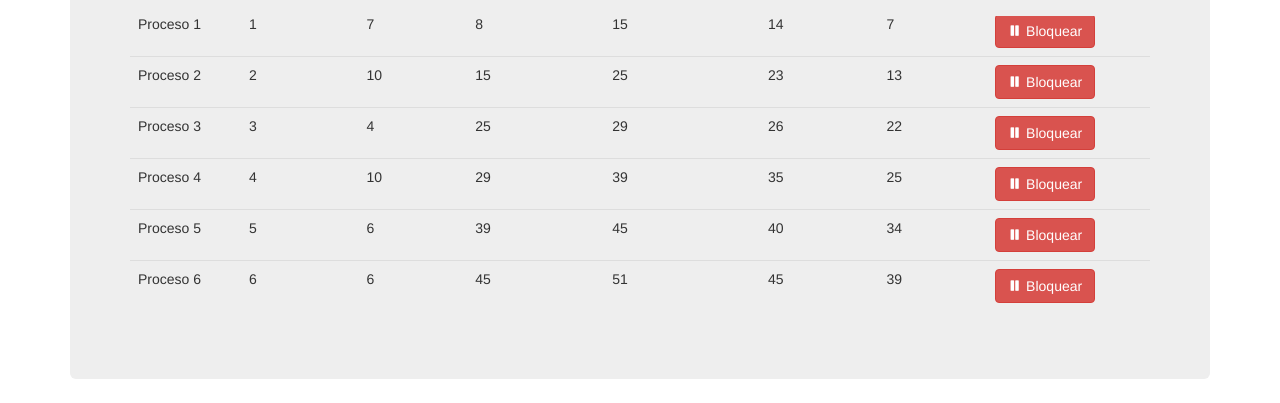
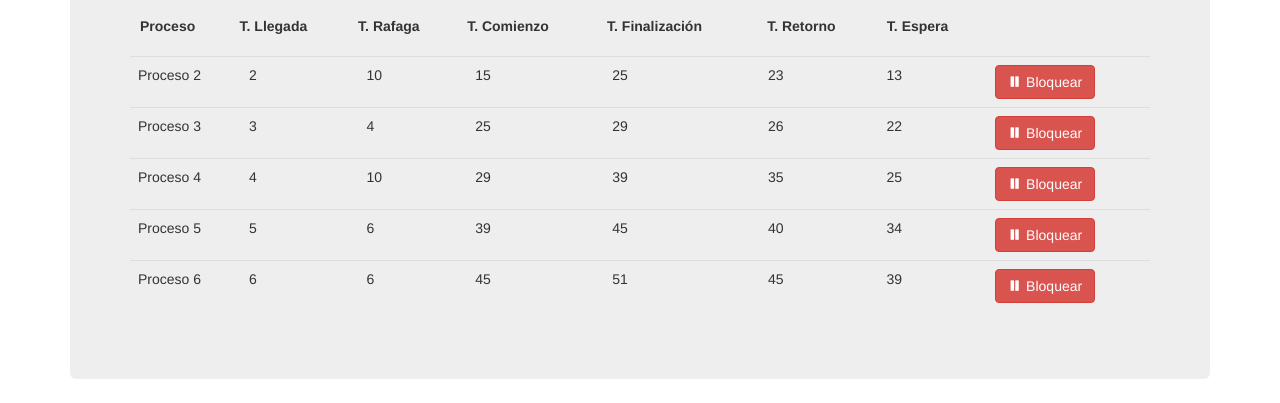
Before and after one commit to jkevingutierrez/planificacion-fcfs, a plain HTML site: page index.html in a window 1280 px wide. Shown: the part 211-614 px from the top of the page. Drawn offline with Linux system fonts and the light colour scheme.

Commit message:
Fixed thead

```diff
--- a/css/fcfs.css
+++ b/css/fcfs.css
@@ -1,4 +1,31 @@
+.jumbotron {
+    position: relative;
+}
+
 .table-container {
     max-height: 315px;
     overflow-y: scroll;
+    position: relative;
 }
+
+.header-fixed {
+    background-color: #eee;
+    left: 15px;
+    position: absolute;
+    top: 30px;;
+    width: calc(100% - 30px);
+}
+
+.header-fixed th {
+    background-color: #eee;
+    padding-bottom: 20px;
+    padding-left: 10px;
+}
+
+@media screen and (min-width:768px) {
+    .header-fixed {
+        left: 60px;
+        top: 48px;
+        width: calc(100% - 120px);
+    }
+}
--- a/index.html
+++ b/index.html
@@ -34,7 +34,23 @@
                     <tbody></tbody>
                 </table>
             </div>
+
+            <table class="header-fixed">
+                <thead>
+                    <tr>
+                        <th>Proceso</th>
+                        <th>T. Llegada</th>
+                        <th>T. Rafaga</th>
+                        <th>T. Comienzo</th>
+                        <th>T. Finalización</th>
+                        <th>T. Retorno</th>
+                        <th>T. Espera</th>
+                        <th style="width: 164px;"></th>
+                    </tr>
+                </thead>
+            </table>
         </div>
+
 
         <h2>Bloqueados</h2>
         <div class="jumbotron">
@@ -50,6 +66,17 @@
                     <tbody></tbody>
                 </table>
             </div>
+
+            <table class="header-fixed">
+                <thead>
+                    <tr>
+                        <th>Proceso</th>
+                        <th>T. Bloqueado</th>
+                        <th style="width: 407px;"></th>
+                    </tr>
+                </thead>
+            </table>
+
         </div>
 
         <div class="chart-container"></div>
--- a/js/fcfs.js
+++ b/js/fcfs.js
@@ -119,6 +119,9 @@
                     aggregar_proceso_a_bloqueados(proceso);
                     actualizar_tabla_bloqueados(proceso);
                     fila.remove();
+
+                    var contenedor = document.getElementsByClassName('table-container')[1];
+                    contenedor.scrollTop = contenedor.scrollHeight;
                 } else {
                     alert('No se puede bloquear un proceso con tiempo de finalización menor al tiempo actual');
                 }
```
